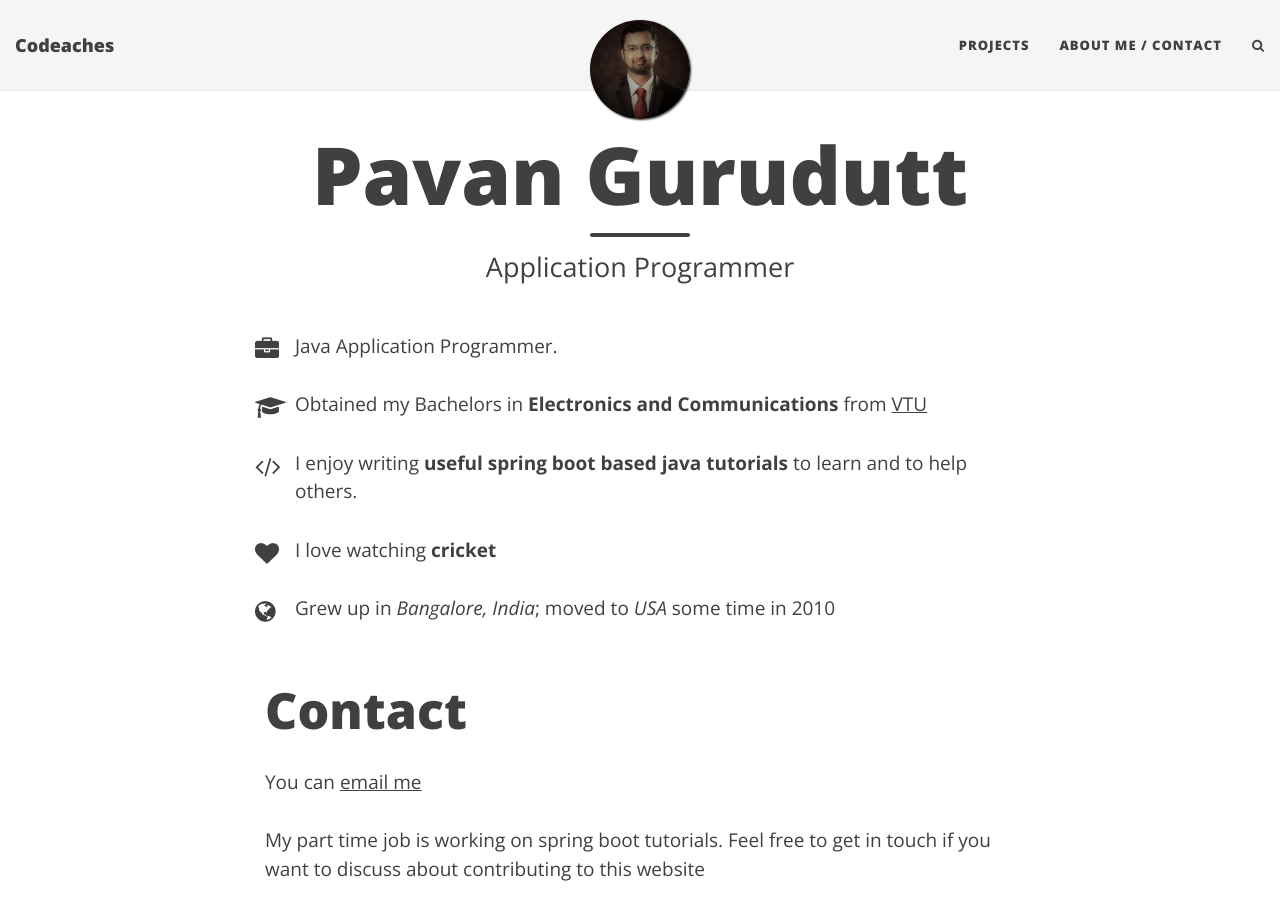
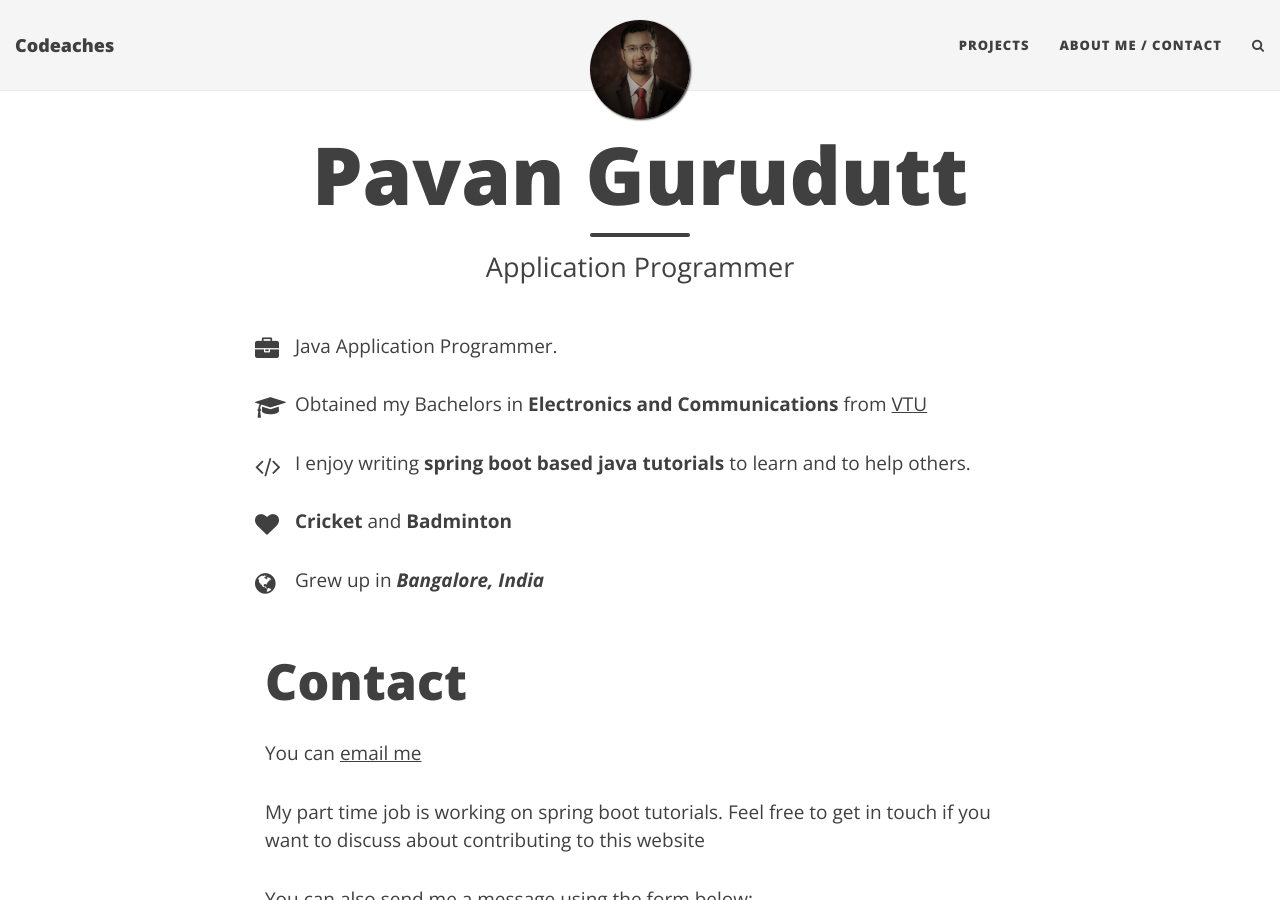
Before and after one commit to codeaches/codeaches.github.io, a Jekyll site: the page built from aboutme.html, in a window 1280 px wide and 900 px high. Built offline with Jekyll 4.4.1, drawn with Linux system fonts in a browser that asks for light colours; nearby versions of some CDN libraries.

Commit message:
no message

```diff
--- a/aboutme.html
+++ b/aboutme.html
@@ -19,17 +19,16 @@
 	</p>
 
 	<p class="about-text">
-		<span class="fa fa-code about-icon"></span> I enjoy writing <strong>useful
-			spring boot based java tutorials</strong> to learn and to help others.
+		<span class="fa fa-code about-icon"></span> I enjoy writing
+			<strong>spring boot based java tutorials</strong> to learn and to help others.
 	</p>
 
 	<p class="about-text">
-		<span class="fa fa-heart about-icon"></span> I love watching <strong>cricket</strong>
+		<span class="fa fa-heart about-icon"></span> <strong>Cricket</strong> and <strong>Badminton</strong>
 	</p>
 
 	<p class="about-text">
-		<span class="fa fa-globe about-icon"></span> Grew up in <i>Bangalore,
-			India</i>; moved to <i>USA</i> some time in 2010
+		<span class="fa fa-globe about-icon"></span> Grew up in <strong><i>Bangalore, India</i></strong>
 	</p>
 </div>
 
```
